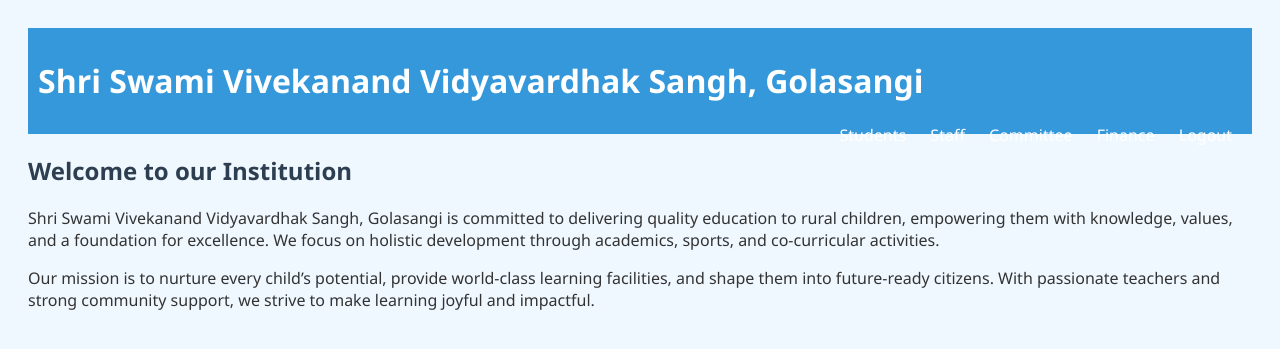
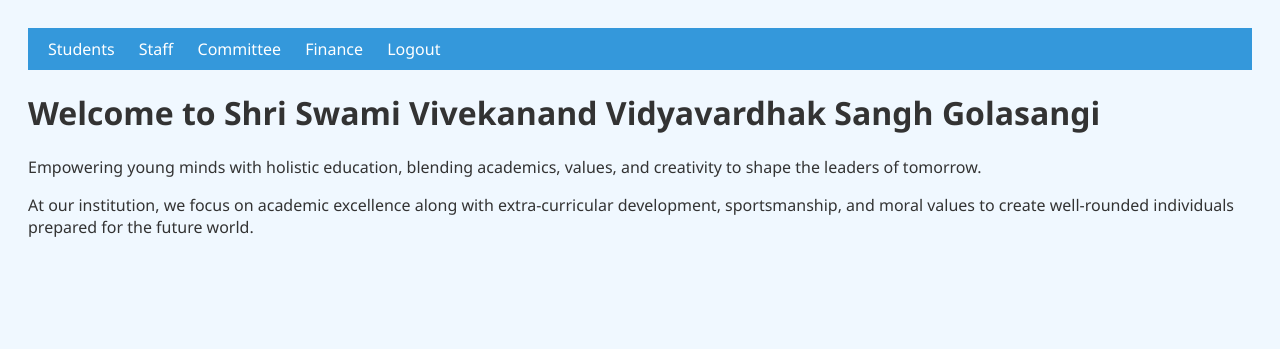
Before and after one commit to Muttu93/school_management01, a Flask app: page /home in a window 1280 px wide. Shown: the top 349 px of the page. Run offline with Flask 3, Linux system fonts and the light colour scheme.

Commit message:
Update home.html

```diff
--- a/templates/home.html
+++ b/templates/home.html
@@ -1,32 +1,23 @@
 <!DOCTYPE html>
-<html>
+<html lang="en">
 <head>
     <meta charset="UTF-8">
-  <title>Welcome</title>
+    <title>Welcome - School Management</title>
     <link rel="stylesheet" href="{{ url_for('static', filename='style.css') }}">
 </head>
-<body class="home-page">
+<body>
     <div class="nav">
-    <h1>Shri Swami Vivekanand Vidyavardhak Sangh, Golasangi</h1>
-    <div class="nav-links">
         <a href="{{ url_for('students') }}">Students</a>
         <a href="{{ url_for('staff') }}">Staff</a>
         <a href="{{ url_for('committee') }}">Committee</a>
         <a href="{{ url_for('finance') }}">Finance</a>
         <a href="{{ url_for('logout') }}">Logout</a>
     </div>
-  </div>
-  <div class="content-box">
-    <h2>Welcome to our Institution</h2>
-    <p>
-      Shri Swami Vivekanand Vidyavardhak Sangh, Golasangi is committed to delivering quality education to rural children,
-      empowering them with knowledge, values, and a foundation for excellence.
-      We focus on holistic development through academics, sports, and co-curricular activities.
-    </p>
-    <p>
-      Our mission is to nurture every child’s potential, provide world-class learning facilities, and shape them into future-ready citizens.
-      With passionate teachers and strong community support, we strive to make learning joyful and impactful.
-    </p>
+
+    <div class="content">
+        <h1>Welcome to Shri Swami Vivekanand Vidyavardhak Sangh Golasangi</h1>
+        <p>Empowering young minds with holistic education, blending academics, values, and creativity to shape the leaders of tomorrow.</p>
+        <p>At our institution, we focus on academic excellence along with extra-curricular development, sportsmanship, and moral values to create well-rounded individuals prepared for the future world.</p>
     </div>
 </body>
 </html>
```
Lines whose indentation alone changed are shown as unchanged.
